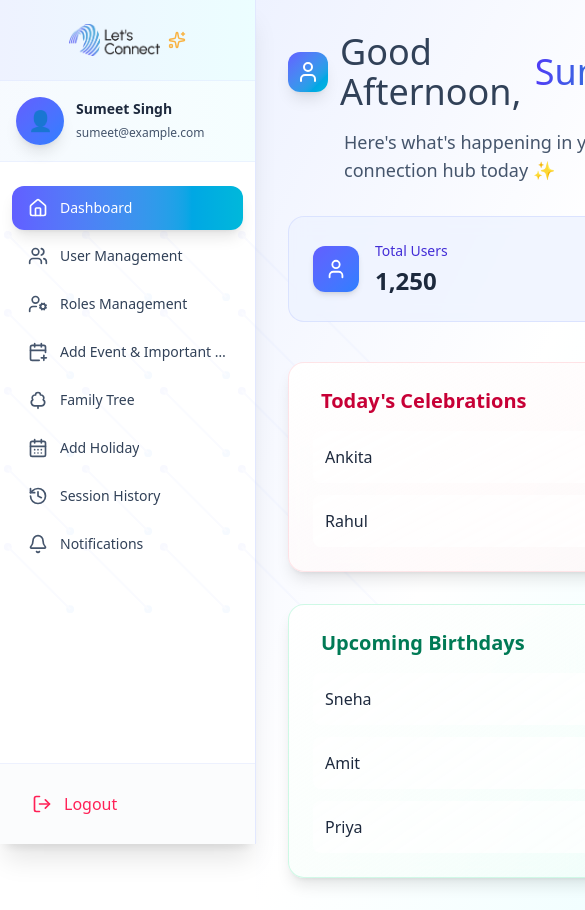
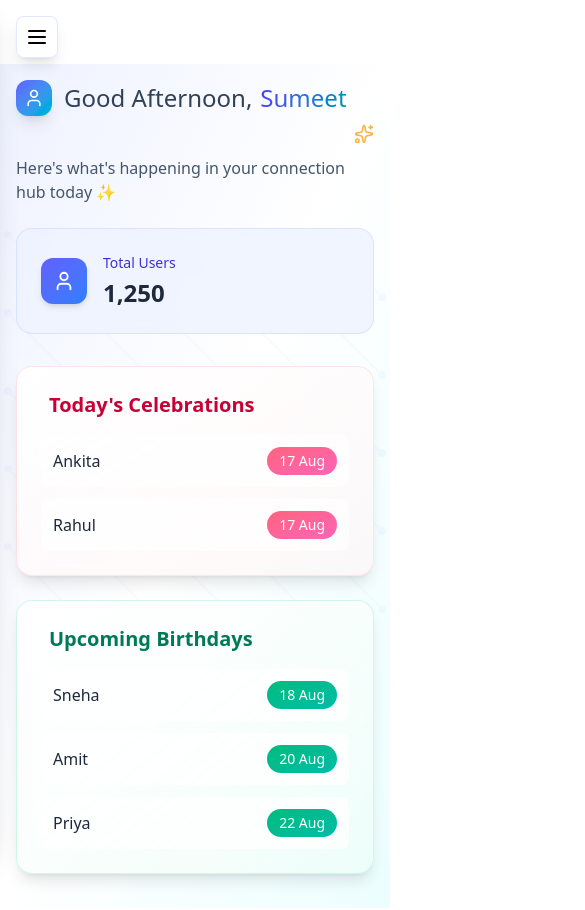
Before and after one commit to buildwithsumeet/otpforhedenahelathcare, a React (Vite) app in the folder frontend/: page /dashboard in a window 390 px wide. Shown: the top 910 px of the page, 585 px wide, since content can reach past the window. Built offline with nearby package versions, Linux system fonts and the light colour scheme.

Commit message:
18th agust changes responsive admin panel sidebar

```diff
--- a/frontend/src/AdminPanel/AdminLayout.jsx
+++ b/frontend/src/AdminPanel/AdminLayout.jsx
@@ -4,17 +4,9 @@ import { Outlet } from "react-router-dom";
 
 const AdminLayout = () => {
   return (
-    <div className="flex">
-      {/* Sidebar fixed on the left */}
-      <div className="w-64 min-h-screen bg-white shadow-md">
-        <Sidebar />
-      </div>
-
-      {/* Main content */}
-      <div className="flex-1 ">
-        <Outlet />   {/* ⬅️ Child routes (Dashboard, etc.) will render here */}
-      </div>
-    </div>
+    <Sidebar>
+      <Outlet />
+    </Sidebar>
   );
 };
 
--- a/frontend/src/AdminPanel/Dashboard/Dashboard.jsx
+++ b/frontend/src/AdminPanel/Dashboard/Dashboard.jsx
@@ -12,7 +12,7 @@ import {
   Star,
   TrendingUp
 } from "lucide-react";
-import { statusCardsConfig,birthdayCardsConfig } from "../Api/Api";
+import { statusCardsConfig, birthdayCardsConfig } from "../Api/Api";
 
 const Dashboard = () => {
   const [greeting, setGreeting] = useState("");
@@ -25,10 +25,9 @@ const Dashboard = () => {
   }, []);
 
   return (
-    <div className="p-8 min-h-screen bg-gradient-to-br from-indigo-50 via-white to-cyan-50">
+    <div className="p-4 sm:p-6 md:p-8 min-h-screen bg-gradient-to-br from-indigo-50 via-white to-cyan-50">
       {/* Background Elements */}
       <div className="absolute inset-0 overflow-hidden pointer-events-none z-0">
-        {/* Connection network pattern */}
         <div className="absolute inset-0 opacity-5">
           <svg className="w-full h-full" viewBox="0 0 100 100" fill="none">
             <defs>
@@ -41,28 +40,31 @@ const Dashboard = () => {
             <rect width="100%" height="100%" fill="url(#dashboard-pattern)"/>
           </svg>
         </div>
-
-
       </div>
 
       {/* Greeting */}
-      <div className="mb-8 relative z-10">
-        <div className="flex items-center gap-3 mb-4">
-          <div className="p-2 bg-gradient-to-br from-indigo-500 to-cyan-500 rounded-xl shadow-lg">
-            <User className="text-white" size={24} />
+      <div className="mb-6 sm:mb-8 relative z-10">
+        <div className="flex flex-col sm:flex-row sm:items-center gap-2 sm:gap-3 mb-3 sm:mb-4">
+          <div className="flex items-center gap-3">
+            <div className="p-2 bg-gradient-to-br from-indigo-500 to-cyan-500 rounded-xl shadow-lg">
+              <User className="text-white" size={20} />
+            </div>
+            <h1 className="text-2xl sm:text-3xl md:text-4xl font-light text-slate-700 flex flex-wrap items-center gap-2">
+              {greeting},
+              <span className="text-transparent bg-clip-text bg-gradient-to-r from-indigo-600 to-cyan-600 font-medium">
+                Sumeet
+              </span>
+            </h1>
           </div>
-          <h1 className="text-4xl font-light text-slate-700 flex items-center gap-2">
-            {greeting}, <span className="text-transparent bg-clip-text bg-gradient-to-r from-indigo-600 to-cyan-600 font-medium">Sumeet</span>
-          </h1>
-          <Sparkles className="text-amber-500 animate-pulse" size={24} />
+          <Sparkles className="text-amber-500 animate-pulse ml-auto sm:ml-0" size={20} />
         </div>
-        <p className="text-slate-600 text-lg font-light ml-14">
+        <p className="text-slate-600 text-base sm:text-lg font-light ml-0 sm:ml-14">
           Here's what's happening in your connection hub today ✨
         </p>
       </div>
 
-      {/* Status Cards from Array */}
-      <div className="grid grid-cols-1 sm:grid-cols-2 md:grid-cols-4 gap-6 mb-10 relative z-10">
+      {/* Status Cards */}
+      <div className="grid grid-cols-1 xs:grid-cols-2 lg:grid-cols-4 gap-4 sm:gap-6 mb-8 sm:mb-10 relative z-10">
         {statusCardsConfig.map((card, index) => (
           <StatusCard
             key={card.id}
@@ -76,8 +78,8 @@ const Dashboard = () => {
         ))}
       </div>
 
-      {/* Birthday Section from Array */}
-      <div className="grid grid-cols-1 md:grid-cols-2 gap-8 relative z-10">
+      {/* Birthday Section */}
+      <div className="grid grid-cols-1 xl:grid-cols-2 gap-6 sm:gap-8 relative z-10">
         {birthdayCardsConfig.map((card, index) => (
           <BirthdayCard
             key={index}
@@ -89,8 +91,6 @@ const Dashboard = () => {
           />
         ))}
       </div>
-
-
     </div>
   );
 };
--- a/frontend/src/AdminPanel/sidebar/Sidebar.jsx
+++ b/frontend/src/AdminPanel/sidebar/Sidebar.jsx
@@ -11,10 +11,13 @@ import {
   Bell,
   LogOut,
   Sparkles,
+  Menu,
+  X,
 } from "lucide-react";
 
 const Sidebar = ({ children }) => {
   const [active, setActive] = useState("Dashboard");
+  const [isMobileMenuOpen, setIsMobileMenuOpen] = useState(false);
 
   const menuItems = [
     { name: "Dashboard", icon: <Home size={20} />, path: "/dashboard" },
@@ -27,10 +30,34 @@ const Sidebar = ({ children }) => {
     { name: "Notifications", icon: <Bell size={20} />, path: "/notifications" },
   ];
 
+  const handleMenuItemClick = (itemName) => {
+    setActive(itemName);
+    setIsMobileMenuOpen(false);
+  };
+
   return (
-    <div className="flex">
+    <div className="flex min-h-screen">
+      {/* Mobile Menu Button */}
+      <button
+        onClick={() => setIsMobileMenuOpen(!isMobileMenuOpen)}
+        className="lg:hidden fixed top-4 left-4 z-50 p-2 bg-white/95 backdrop-blur-xl border border-indigo-200/50 rounded-lg shadow-lg"
+      >
+        {isMobileMenuOpen ? <X size={24} /> : <Menu size={24} />}
+      </button>
+
+      {/* Mobile Overlay */}
+      {isMobileMenuOpen && (
+        <div
+          className="lg:hidden fixed inset-0 bg-black/50 z-30"
+          onClick={() => setIsMobileMenuOpen(false)}
+        />
+      )}
+
       {/* Sidebar */}
-      <div className="fixed top-0 left-0 w-64 h-screen bg-white/95 backdrop-blur-xl border-r border-indigo-200/50 flex flex-col shadow-xl">
+      <div className={`
+        fixed top-0 left-0 w-64 h-screen bg-white/95 backdrop-blur-xl border-r border-indigo-200/50 flex flex-col shadow-xl z-40 transition-transform duration-300 ease-in-out
+        ${isMobileMenuOpen ? 'translate-x-0' : '-translate-x-full lg:translate-x-0'}
+      `}>
 
         {/* Logo */}
         <div className="p-6 border-b border-indigo-100/50 bg-gradient-to-r from-indigo-50 to-cyan-50">
@@ -45,16 +72,15 @@ const Sidebar = ({ children }) => {
           </div>
         </div>
 
-
         {/* Profile */}
         <div className="p-4 border-b border-indigo-100/50 bg-gradient-to-r from-blue-50/50 to-cyan-50/50">
           <div className="flex items-center gap-3">
             <div className="w-12 h-12 bg-gradient-to-br from-indigo-500 to-blue-500 text-white rounded-full flex items-center justify-center text-xl shadow-lg">
               👤
             </div>
-            <div className="flex-1">
-              <p className="font-semibold text-sm text-slate-800">Sumeet Singh</p>
-              <span className="text-xs text-slate-600">sumeet@example.com</span>
+            <div className="flex-1 min-w-0">
+              <p className="font-semibold text-sm text-slate-800 truncate">Sumeet Singh</p>
+              <span className="text-xs text-slate-600 truncate block">sumeet@example.com</span>
             </div>
           </div>
         </div>
@@ -66,14 +92,14 @@ const Sidebar = ({ children }) => {
               <Link
                 key={i}
                 to={item.path}
-                onClick={() => setActive(item.name)}
+                onClick={() => handleMenuItemClick(item.name)}
                 className={`w-full flex items-center gap-3 px-4 py-3 rounded-xl text-sm font-medium transition-all duration-200 ${
                   active === item.name
                     ? "bg-gradient-to-r from-indigo-500 to-cyan-500 text-white shadow-lg hover:shadow-xl"
                     : "text-slate-700 hover:bg-gradient-to-r hover:from-indigo-50 hover:to-cyan-50 hover:text-indigo-700"
                 }`}
               >
-                <div className={`${active === item.name ? "text-white" : "text-slate-600"}`}>
+                <div className={`flex-shrink-0 ${active === item.name ? "text-white" : "text-slate-600"}`}>
                   {item.icon}
                 </div>
                 <span className="truncate">{item.name}</span>
@@ -86,17 +112,18 @@ const Sidebar = ({ children }) => {
         <div className="p-4 border-t border-indigo-100/50 bg-slate-50/50">
           <Link
             to="/"
+            onClick={() => setIsMobileMenuOpen(false)}
             className="flex items-center gap-3 text-rose-500 hover:text-rose-600 hover:bg-rose-50 rounded-xl px-4 py-3 w-full font-medium transition-all duration-200"
           >
-            <LogOut size={20} />
+            <LogOut size={20} className="flex-shrink-0" />
             <span>Logout</span>
           </Link>
         </div>
       </div>
 
       {/* Main Content */}
-      <div className="flex-1 ml-64 min-h-screen bg-gradient-to-br from-indigo-50 via-white to-cyan-50">
-        <div className="p-6">
+      <div className="flex-1 lg:ml-64 min-h-screen">
+        <div className="pt-16 lg:pt-0">
           {children}
         </div>
       </div>
@@ -104,11 +131,11 @@ const Sidebar = ({ children }) => {
       {/* Custom CSS for hiding scrollbar */}
       <style jsx>{`
         .scrollbar-hide {
-          -ms-overflow-style: none; /* IE and Edge */
-          scrollbar-width: none; /* Firefox */
+          -ms-overflow-style: none;
+          scrollbar-width: none;
         }
         .scrollbar-hide::-webkit-scrollbar {
-          display: none; /* Chrome, Safari and Opera */
+          display: none;
         }
       `}</style>
     </div>
```
Also changed, not shown: frontend/src/AdminPanel/Usermanagement/UserManagement.jsx (+25 -104 lines). Lines whose indentation alone changed are shown as unchanged.
